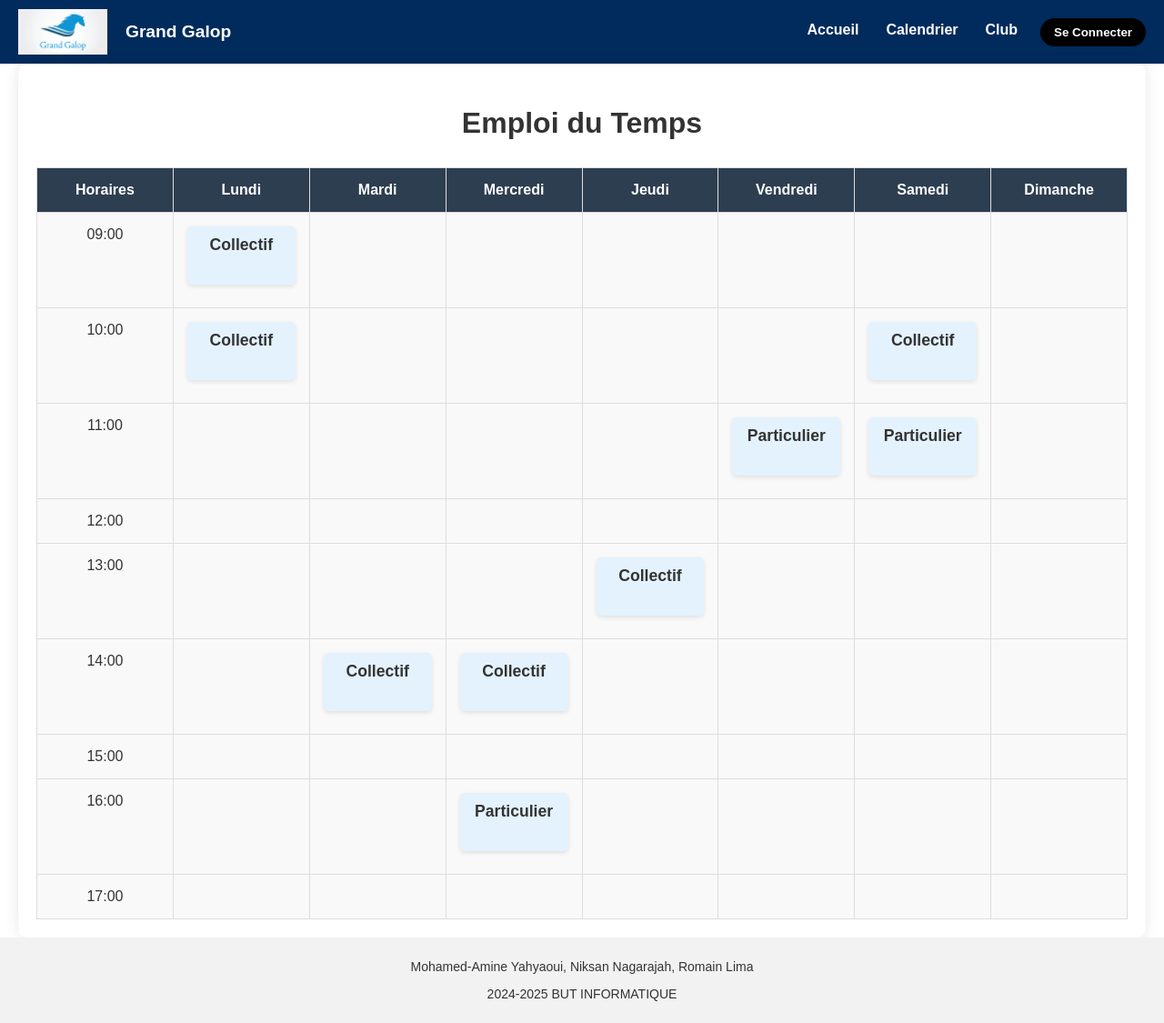
After one commit to NiksanNagarajah/SAE_DevWeb, a Flask app: page /calendrier in a window 1280 px wide. The commit adds this page. Shown: the whole page at 91% size. Run offline with Flask 3, Linux system fonts and the light colour scheme.

Commit message:
Ajout de la page calendrier avec le css

```diff
--- a/app/models.py
+++ b/app/models.py
@@ -0,0 +1,60 @@
+
+
+import datetime
+
+
+class Cours():
+    def __init__(self, coursID, typeC, duree, nbParticipantsMax, jour, heureD, heureF, prix, idM):
+        self.coursID = coursID
+        self.typeC = typeC
+        self.duree = duree
+        self.nbParticipantsMax = nbParticipantsMax
+        self.jour = jour
+        self.heureD = heureD
+        self.heureF = heureF
+        self.prix = prix
+        self.idM = idM
+
+    def __repr__(self):
+        return f"Cours({self.coursID}, {self.typeC}, {self.duree}, {self.nbParticipantsMax}, {self.jour}, {self.heureD}, {self.prix}, {self.idM})"
+
+les_cours = [
+    (1, 'Collectif', 1, 10, 'Lundi', datetime.time(9, 0), datetime.time(10, 0), 20.0, 4),
+    (6, 'Collectif', 1, 5, 'Lundi', datetime.time(10, 0), datetime.time(11, 0), 15.0, 4),
+    (7, 'Collectif', 2, 8, 'Mardi', datetime.time(14, 0), datetime.time(16, 0), 35.0, 4),
+    (2, 'Collectif', 2, 1, 'Mercredi', datetime.time(14, 0), datetime.time(16, 0), 30.0, 4),
+    (8, 'Particulier', 1, 1, 'Mercredi', datetime.time(16, 0), datetime.time(17, 0), 45.0, 4),
+    (9, 'Collectif', 1, 6, 'Jeudi', datetime.time(13, 0), datetime.time(14, 0), 20.0, 4),
+    (3, 'Particulier', 1, 1, 'Vendredi', datetime.time(11, 0), datetime.time(12, 0), 25.0, 4),
+    (10, 'Particulier', 2, 1, 'Vendredi', datetime.time(15, 30), datetime.time(17, 30), 50.0, 4),
+    (5, 'Particulier', 2, 1, 'Samedi', datetime.time(11, 0), datetime.time(13, 0), 40.0, 4),
+    (4, 'Collectif', 1, 10, 'Samedi', datetime.time(10, 0), datetime.time(11, 0), 20.0, 4)
+]
+
+def get_cours():
+    # Il faut trier les cours par jour et heureD
+    class_cours = []
+    for cours in les_cours:
+        class_cours.append(Cours(cours[0], cours[1], cours[2], cours[3], cours[4], cours[5], cours[6], cours[7], cours[8]))
+        print(Cours(cours[0], cours[1], cours[2], cours[3], cours[4], cours[5], cours[6], cours[7], cours[8]))
+
+    jours = ['Lundi', 'Mardi', 'Mercredi', 'Jeudi', 'Vendredi', 'Samedi', 'Dimanche']
+    emploi_du_temps = {jour: [] for jour in jours}
+
+    # Remplir le dictionnaire avec les cours
+    for cours_item in class_cours:
+        # print(cours_item)
+        emploi_du_temps[cours_item.jour].append(cours_item)
+
+    horaires = []
+    start_time = datetime.time(9, 0)  # début à 9h00
+    end_time = datetime.time(18, 0)   # fin à 18h00
+
+    # Créer une liste de créneaux horaires
+    current_time = start_time
+    while current_time < end_time:
+        horaires.append(current_time)
+        # Ajouter une heure au créneau
+        current_time = (datetime.datetime.combine(datetime.date.today(), current_time) + datetime.timedelta(hours=1)).time()
+
+    return emploi_du_temps, horaires
--- a/app/static/base.css
+++ b/app/static/base.css
@@ -3,6 +3,12 @@ body, html {
     margin: 0;
     padding: 0;
     font-family: Arial, sans-serif;
+}
+
+body {
+    display: flex;
+    flex-direction: column;
+    min-height: 100vh;
 }
 
 .header {
@@ -95,7 +101,8 @@ nav a:hover {
 
 /* Container principal */
 .container {
-    padding: 20px;
+    /* padding: 20px; */
+    flex: 1;
 }
 
 /* Footer */
--- /dev/null
+++ b/app/static/calendrier.css
@@ -0,0 +1,101 @@
+.calendrier-container {
+    max-width: 1200px;
+    margin: 0 auto;
+    padding: 20px;
+    background-color: #ffffff;
+    box-shadow: 0 0 15px rgba(0, 0, 0, 0.1);
+    border-radius: 10px;
+}
+
+h1 {
+    text-align: center;
+    margin-bottom: 30px;
+    font-size: 2rem;
+    color: #333;
+}
+
+.emploi-du-temps {
+    overflow-x: auto;
+    margin-top: 20px;
+}
+
+table {
+    width: 100%;
+    border-collapse: collapse;
+    text-align: center;
+    table-layout: fixed;
+}
+
+th, td {
+    padding: 15px;
+    border: 1px solid #ddd;
+    color: #333;
+}
+
+th {
+    background-color: #2d3e50;
+    color: white;
+    font-weight: bold;
+}
+
+td {
+    vertical-align: top;
+    background-color: #f9f9f9;
+}
+
+td.jour:hover {
+    background-color: #f1f1f1;
+}
+
+.cours {
+    padding: 10px;
+    background-color: #e3f2fd;
+    border-radius: 5px;
+    margin-bottom: 10px;
+    box-shadow: 0 2px 5px rgba(0, 0, 0, 0.1);
+    position: relative;
+}
+
+.cours strong {
+    display: block;
+    font-size: 1.1rem;
+    margin-bottom: 5px;
+}
+
+.details {
+    font-size: 0.9rem;
+    color: #555;
+    line-height: 1.3;
+}
+
+.cours:hover .details {
+    font-weight: bold;
+}
+
+.cours .details {
+    visibility: hidden;
+    opacity: 0;
+    position: absolute;
+    top: 100%;
+    left: 0;
+    background: rgba(0, 0, 0, 0.75);
+    color: #fff;
+    padding: 10px;
+    border-radius: 5px;
+    transition: opacity 0.3s ease, visibility 0.3s ease;
+}
+
+.cours:hover .details {
+    visibility: visible;
+    opacity: 1;
+}
+
+@media (max-width: 768px) {
+    table {
+        font-size: 0.9rem;
+    }
+
+    .cours {
+        font-size: 0.85rem;
+    }
+}
--- a/app/templates/base.html
+++ b/app/templates/base.html
@@ -18,8 +18,8 @@
         </div>
 
         <nav>
-            <a href="#">Accueil</a>
-            <a href="#">Calendrier</a>
+            <a href="{{ url_for('home') }}">Accueil</a>
+            <a href="{{ url_for('calendrier') }}">Calendrier</a>
             <a href="#">Club</a>
             <button class="login-btn">Se Connecter</button>
         </nav>
--- /dev/null
+++ b/app/templates/calendrier.html
@@ -0,0 +1,51 @@
+{% extends 'base.html' %}
+
+{% block title %}Calendrier{% endblock %}
+
+{% block styles %}
+<link rel="stylesheet" href="{{ url_for('static', filename='calendrier.css') }}">
+{% endblock %}
+
+{% block content %}
+<section class="calendrier-container">
+    <h1>Emploi du Temps</h1>
+    <div class="emploi-du-temps">
+        <table>
+            <thead>
+                <tr>
+                    <th>Horaires</th>
+                    <th>Lundi</th>
+                    <th>Mardi</th>
+                    <th>Mercredi</th>
+                    <th>Jeudi</th>
+                    <th>Vendredi</th>
+                    <th>Samedi</th>
+                    <th>Dimanche</th>
+                </tr>
+            </thead>
+            <tbody>
+                {% for horaire in horaires %}
+                <tr>
+                    <td>{{ horaire.strftime('%H:%M') }}</td>
+                    {% for jour in ['Lundi', 'Mardi', 'Mercredi', 'Jeudi', 'Vendredi', 'Samedi', 'Dimanche'] %}
+                    <td class="jour">
+                        {% set cours_du_jour = emploi_du_temps[jour] %}
+                        {% for cours_item in cours_du_jour %}
+                            {% if cours_item.heureD == horaire %}
+                            <div class="cours">
+                                <strong>{{ cours_item.typeC }}</strong><br>
+                                <span class="details">Heure: {{ cours_item.heureD.strftime('%H:%M') }} - {{ (cours_item.heureD.hour + cours_item.duree) % 24 }}:{{ '%02d' % (cours_item.heureD.minute + (cours_item.duree % 1) * 60) }}<br>
+                                {{ cours_item.nbParticipantsMax }} participants max<br>
+                                Prix: {{ cours_item.prix }} €</span>
+                            </div>
+                            {% endif %}
+                        {% endfor %}
+                    </td>
+                    {% endfor %}
+                </tr>
+                {% endfor %}
+            </tbody>
+        </table>
+    </div>
+</section>
+{% endblock %}
--- a/app/views.py
+++ b/app/views.py
@@ -1,5 +1,10 @@
 from flask import render_template
 from . import app  # ou import app si app est défini dans __init__.py
+from .models import *
+
+@app.route('/')
+def home():
+    return render_template('home.html')
 
 @app.route('/inscription')
 def inscription():
@@ -8,3 +13,8 @@ def inscription():
 @app.route('/connexion')
 def connexion():
     return render_template('connexion.html')
+
+@app.route('/calendrier')
+def calendrier():
+    emploi_du_temps = get_cours()
+    return render_template('calendrier.html', emploi_du_temps=emploi_du_temps[0], horaires=emploi_du_temps[1])
```
Also changed, not shown: app/app.py (+0 -7 lines).
